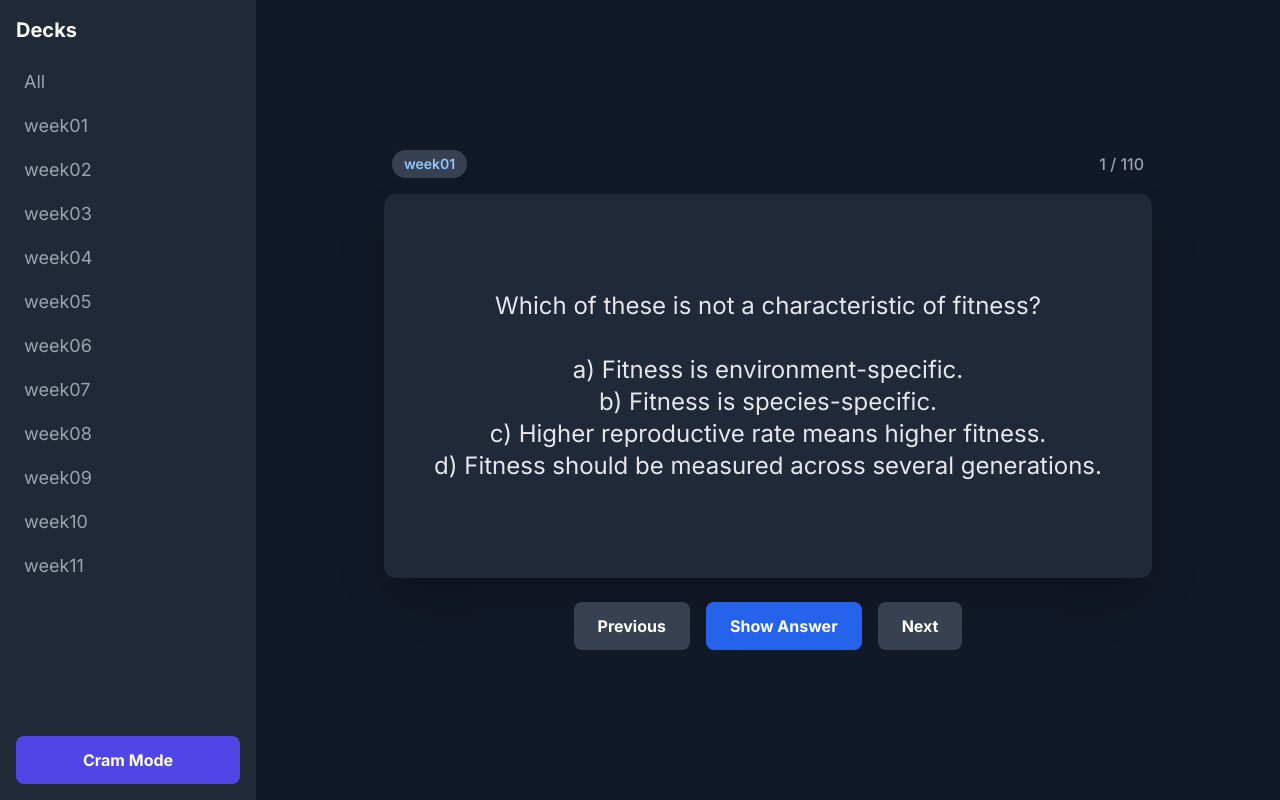
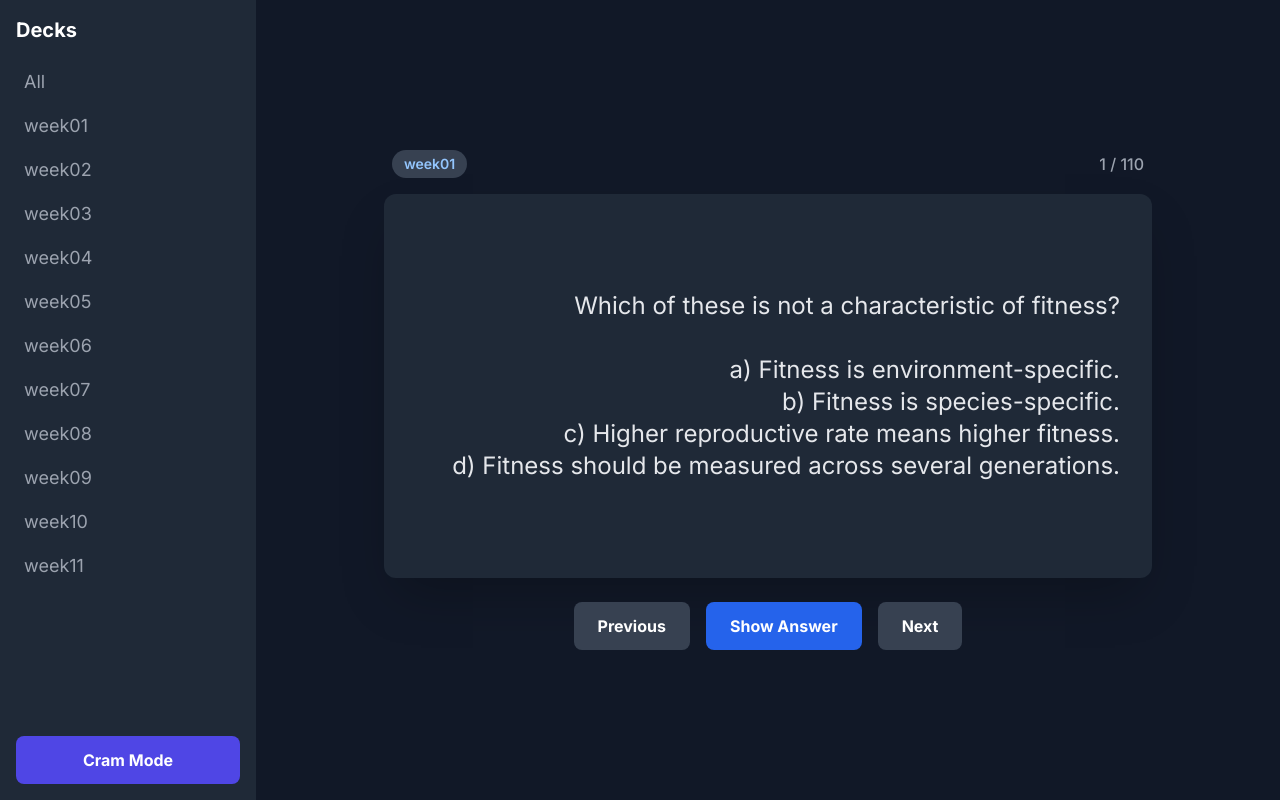
Before and after one commit to node62/mooc-flashcards, a plain HTML site: page index.html in a window 1280 px wide. Drawn offline with nearby package versions, Linux system fonts and the light colour scheme.

Commit message:
fix alignment

```diff
--- a/index.html
+++ b/index.html
@@ -49,7 +49,7 @@
             </div>
 
             <!-- Flashcard Area -->
-            <div id="card-container" class="hidden bg-gray-800 rounded-xl shadow-2xl p-8 flex flex-col justify-center items-center text-center w-full h-96 min-h-[24rem]">
+            <div id="card-container" class="hidden bg-gray-800 rounded-xl shadow-2xl p-8 flex flex-col justify-center items-end text-right w-full h-96 min-h-[24rem]">
                 <p id="question-area" class="text-xl md:text-2xl leading-relaxed"></p>
                 <p id="answer-area" class="hidden text-2xl md:text-3xl font-bold text-green-400 mt-4"></p>
             </div>
```
